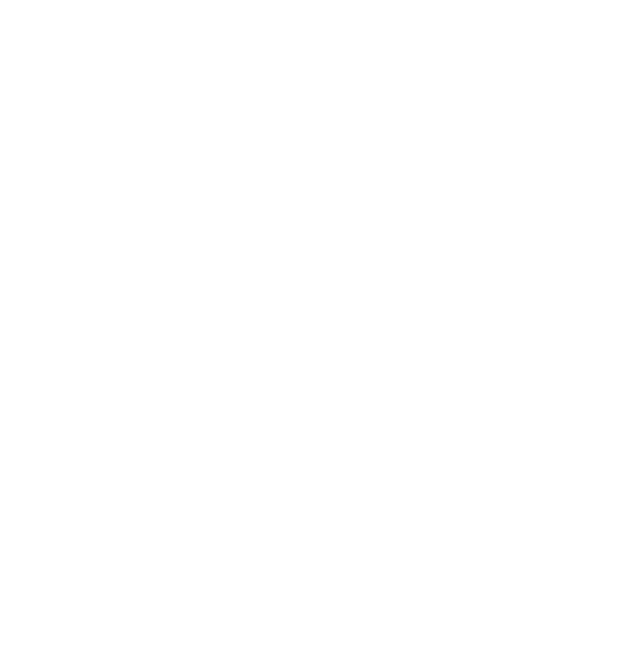
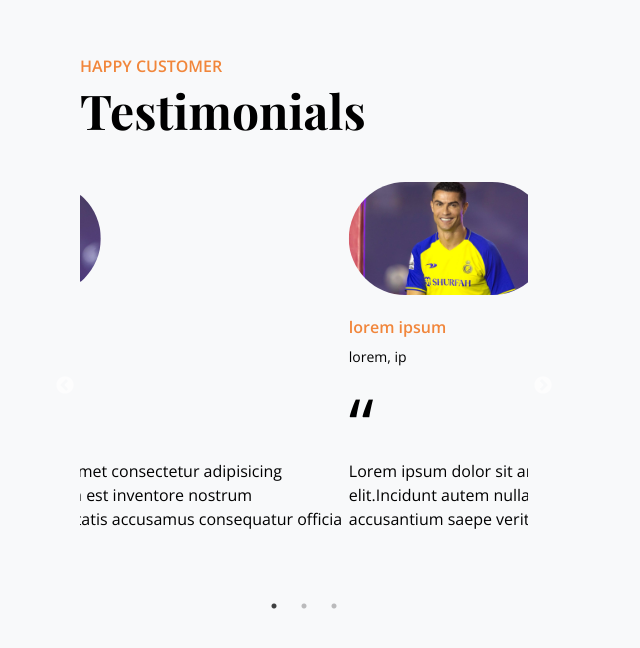
Before and after one commit to beckSafarov/bukhari-travel, a Next.js app: page / in a window 1280 px wide. Shown: the part 1550-2198 px from the top of the page, without its empty margins (0-640 px from the left). Before the commit the page ends 1492 px from the top, so only its background shows below. Built offline with nearby package versions, Linux system fonts and the light colour scheme; a web font is replaced by a local one.

Commit message:
changes to testimonials section

```diff
--- a/src/modules/Home/HomeScreen.tsx
+++ b/src/modules/Home/HomeScreen.tsx
@@ -1,12 +1,14 @@
 import Layout from '@/modules/common/Layout'
 import Hero from '../common/Hero/Hero'
 import AboutUsSection from './AboutUsSection'
+import Testimonials from "./Testimonials";
 
 export default function HomeScreen() {
   return (
-    <Layout title='Al Bukhari Travel'>
-      <Hero/>
-      <AboutUsSection/>
+    <Layout title="Al Bukhari Travel">
+      <Hero />
+      <AboutUsSection />
+      <Testimonials />
     </Layout>
-  )
+  );
 }
--- /dev/null
+++ b/src/modules/Home/Testimonials.tsx
@@ -0,0 +1,13 @@
+import React from "react";
+import TestimonialsSection from "../common/Testimonials/TestimonialsSection";
+import FaqSection from "../common/Testimonials/FaqSection";
+
+const Testimonials = () => {
+  return (
+    <div className=" bg-[#f8f9fa] px-20 py-28">
+      <TestimonialsSection />
+    </div>
+  );
+};
+
+export default Testimonials;
--- a/src/modules/common/Layout.tsx
+++ b/src/modules/common/Layout.tsx
@@ -1,5 +1,5 @@
 import Head from 'next/head'
-import React from 'react'
+
 
 type Props = {
   children?: React.ReactNode;
--- /dev/null
+++ b/src/modules/common/Testimonials/Card.tsx
@@ -0,0 +1,33 @@
+import React from "react";
+import Image from "next/image";
+import Suptitle from "../SupTitle";
+
+type Props = {
+  name: string;
+  job: string;
+  comment: string;
+  image: string;
+};
+const Card = ({ name, job, comment, image }: Props) => {
+  return (
+    <div className="mb-[60px]">
+      <blockquote>
+        <Image
+          src={`/images/${image}.jpg`}
+          className="mb-5 rounded-[200px] "
+          alt="image"
+          width={200}
+          height={220}
+        />
+        <Suptitle>{name}</Suptitle>
+        <p className=" text-sm mb-5">{job}</p>
+        <p></p>
+        <span className=" text-7xl">“</span>
+        <p className=" max-w-md">{comment}</p>
+        <p></p>
+      </blockquote>
+    </div>
+  );
+};
+
+export default Card;
--- /dev/null
+++ b/src/modules/common/Testimonials/FaqSection.tsx
@@ -0,0 +1,50 @@
+import React from "react";
+import SupTitle from "../SupTitle";
+import Title from "../Title";
+
+const FaqSection = () => {
+  return (
+    <div>
+      <SupTitle>FAQ</SupTitle>
+      <Title>
+        Frequently Asked <br /> Questions
+      </Title>
+      <div className="custom-accordion" id="accordion_1">
+        <div className="accordion-item">
+          <h2 className="mb-0">
+            <button>How to download and register?</button>
+          </h2>
+          <div>
+            <div className="accordion-body">Far</div>
+          </div>
+        </div>
+        <div className="accordion-item">
+          <h2 className="mb-0">
+            <button>How to create your paypal account?</button>
+          </h2>
+          <div>
+            <div className="accordion-body">A .</div>
+          </div>
+        </div>
+        <div className="accordion-item">
+          <h2 className="mb-0">
+            <button>How to link your paypal and bank account?</button>
+          </h2>
+          <div>
+            <div className="accordion-body">When</div>
+          </div>
+        </div>
+        <div className="accordion-item">
+          <h2 className="mb-0">
+            <button>We are better than others?</button>
+          </h2>
+          <div>
+            <div className="accordion-body">When</div>
+          </div>
+        </div>
+      </div>
+    </div>
+  );
+};
+
+export default FaqSection;
--- /dev/null
+++ b/src/modules/common/Testimonials/TestimonialsSection.tsx
@@ -0,0 +1,42 @@
+import React, { Component } from "react";
+import dataSlider from "./dataSlider";
+import Slider from "react-slick";
+
+import "slick-carousel/slick/slick.css";
+import "slick-carousel/slick/slick-theme.css";
+
+import Card from "./Card";
+
+import Title from "../Title";
+import SupTitle from "../SupTitle";
+
+export default class TestimonialsSection extends Component {
+  render() {
+    const settings = {
+      dots: true,
+      slidesToShow: 1,
+      slidesToScroll: 1,
+      autoplay: true,
+      speed: 600,
+      autoplaySpeed: 1800,
+      cssEase: "linear",
+    };
+    return (
+      <div>
+        <SupTitle>HAPPY CUSTOMER</SupTitle>
+        <Title>Testimonials</Title>
+        <Slider {...settings} className="mt-12 max-w-md mb-[100px]">
+          {dataSlider.map((obj, index) => (
+            <Card
+              name={`${obj.name}`}
+              job={`${obj.job}`}
+              comment={`${obj.comment}`}
+              image={`${obj.image}`}
+              key={index}
+            />
+          ))}
+        </Slider>
+      </div>
+    );
+  }
+}
--- /dev/null
+++ b/src/modules/common/Testimonials/dataSlider.js
@@ -0,0 +1,27 @@
+const dataSlider = [
+  {
+    id: 1,
+    name: "lorem ipsum",
+    job: "lorem, ip",
+    image: "person",
+    comment:
+      "Lorem ipsum dolor sit amet consectetur adipisicing elit.Incidunt autem nulla est inventore nostrum accusantium saepe veritatis accusamus consequatur officia ",
+  },
+  {
+    id: 2,
+    name: "lorem ipsum",
+    job: "lorem, ip",
+    image: "person",
+    comment:
+      "Lorem ipsum dolor sit amet consectetur adipisicing elit.Incidunt autem nulla est inventore nostrum accusantium saepe veritatis accusamus consequatur officia ",
+  },
+  {
+    id: 3,
+    name: "Cristiano Ronaldo",
+    job: "lorem, ip",
+    image: "person",
+    comment:
+      "Lorem ipsum dolor sit amet consectetur adipisicing elit.Incidunt autem nulla est inventore nostrum accusantium saepe veritatis accusamus consequatur officia ",
+  },
+];
+export default dataSlider;
```
Also changed, not shown: package.json (+6 -2 lines), src/modules/Home/AboutUsSection.tsx (+18 -14 lines), .eslintrc.json, public/images/person.jpg (added), 1 other file (tests, documents, lock files or other folders).
